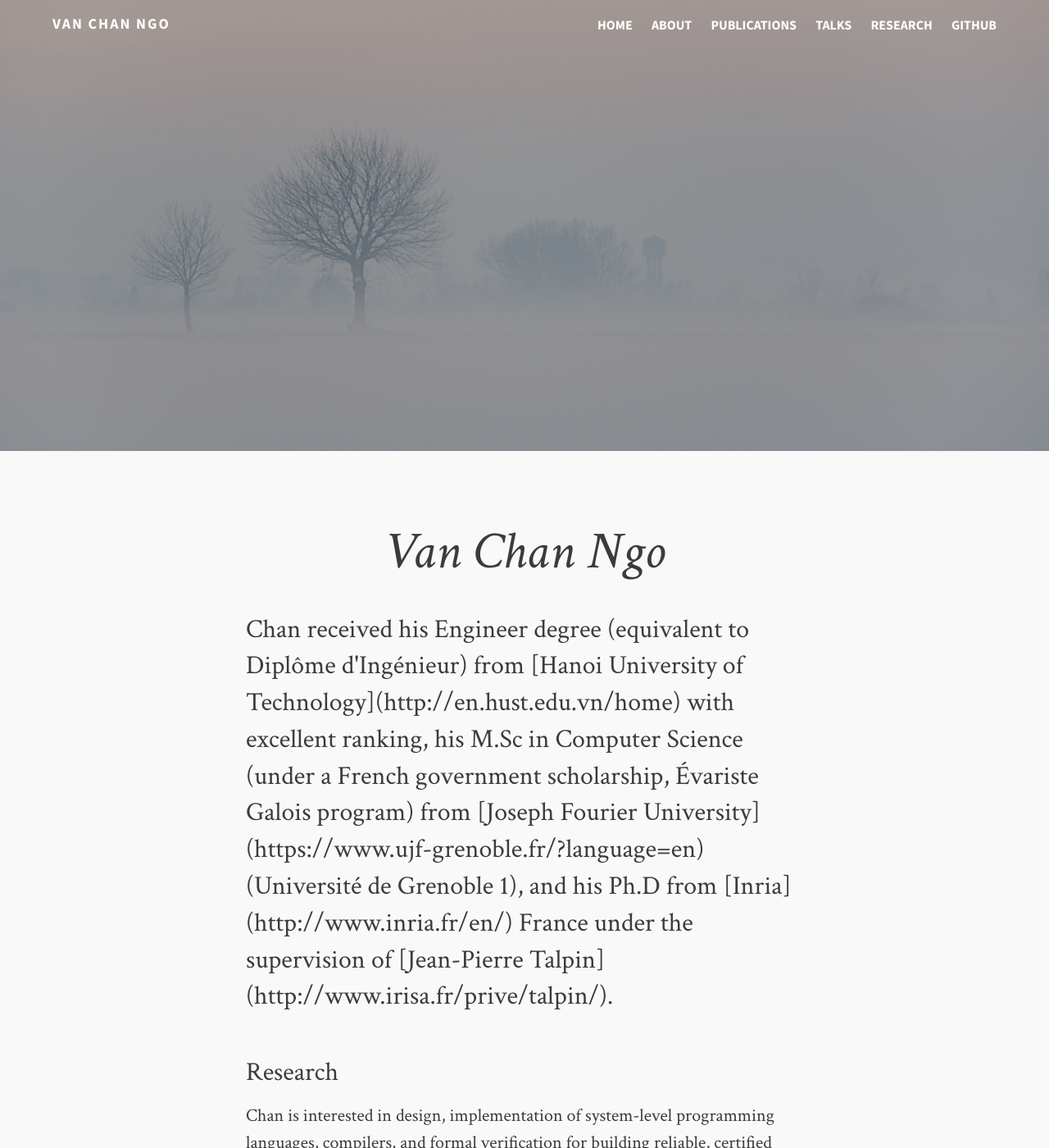
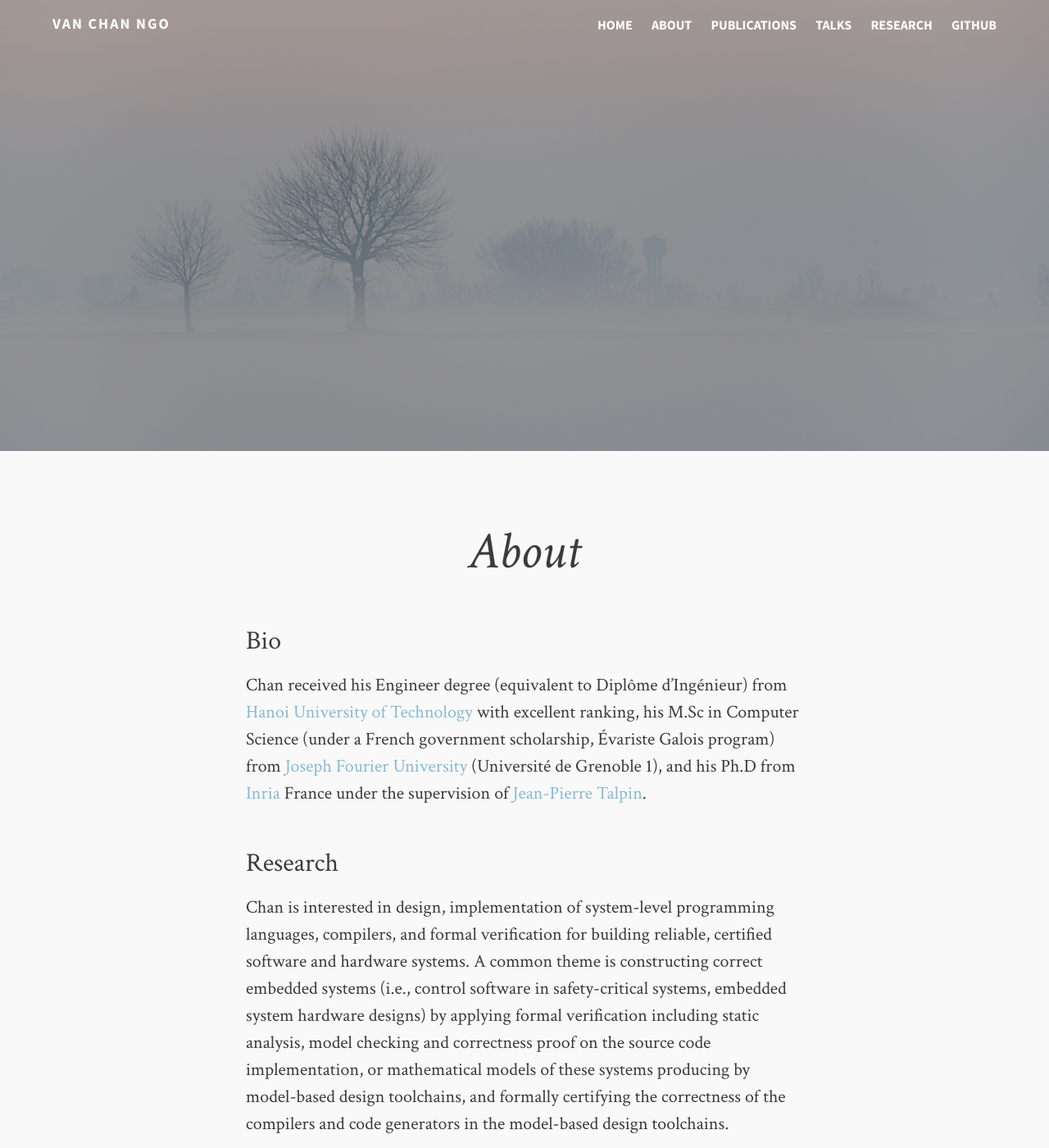
Before and after one commit to channgo2203/channgo2203.github.io, a Jekyll site: the page built from about.md, in a window 1280 px wide and 1400 px high. Shown: the whole window at 82% size. Built offline with Jekyll 4.4.1, drawn with Linux system fonts in a browser that asks for light colours; comment, search, counter and statistics services are not loaded.

Commit message:
update blog

```diff
--- a/about.md
+++ b/about.md
@@ -1,12 +1,14 @@
 ---
 layout: post
 permalink: /about/index.html
-title: Van Chan Ngo
-description: Chan received his Engineer degree (equivalent to Diplôme d'Ingénieur) from [Hanoi University of Technology](http://en.hust.edu.vn/home) with excellent ranking, his M.Sc in Computer Science (under a French government scholarship, Évariste Galois program) from [Joseph Fourier University](https://www.ujf-grenoble.fr/?language=en) (Université de Grenoble 1), and his Ph.D from [Inria](http://www.inria.fr/en/) France under the supervision of [Jean-Pierre Talpin](http://www.irisa.fr/prive/talpin/).
+title: About
 tags: [about, Jekyll, theme, responsive]
 image:
   feature: soft-trees.jpg
 ---
+
+### Bio
+Chan received his Engineer degree (equivalent to Diplôme d'Ingénieur) from [Hanoi University of Technology](http://en.hust.edu.vn/home) with excellent ranking, his M.Sc in Computer Science (under a French government scholarship, Évariste Galois program) from [Joseph Fourier University](https://www.ujf-grenoble.fr/?language=en) (Université de Grenoble 1), and his Ph.D from [Inria](http://www.inria.fr/en/) France under the supervision of [Jean-Pierre Talpin](http://www.irisa.fr/prive/talpin/).
 
 ### Research
 Chan is interested in design, implementation of system-level programming languages, compilers, and formal verification for building reliable, certified software and hardware systems. A common theme is constructing correct embedded systems (i.e., control software in safety-critical systems, embedded system hardware designs) by applying formal verification including static analysis, model checking and correctness proof on the source code implementation, or mathematical models of these systems producing by model-based design toolchains, and formally certifying the correctness of the compilers and code generators in the model-based design toolchains.
```
